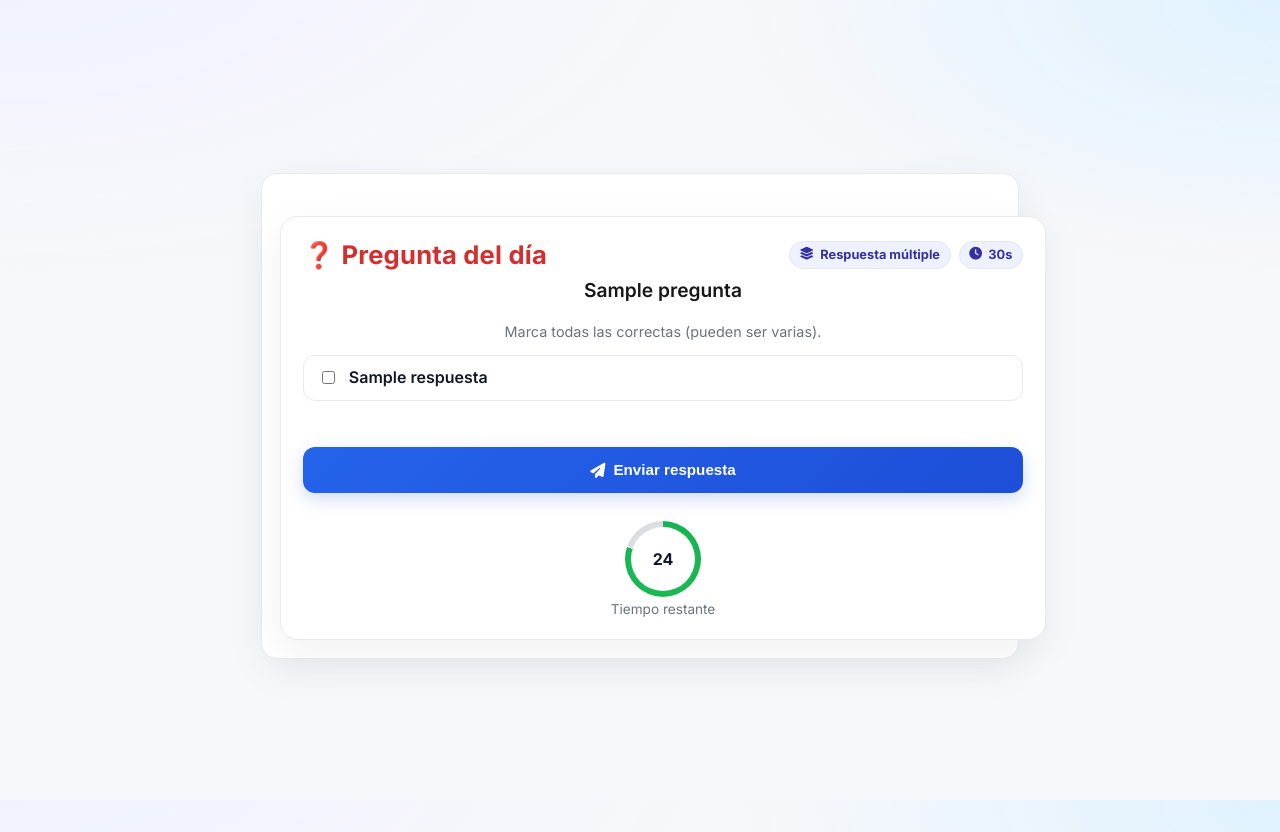
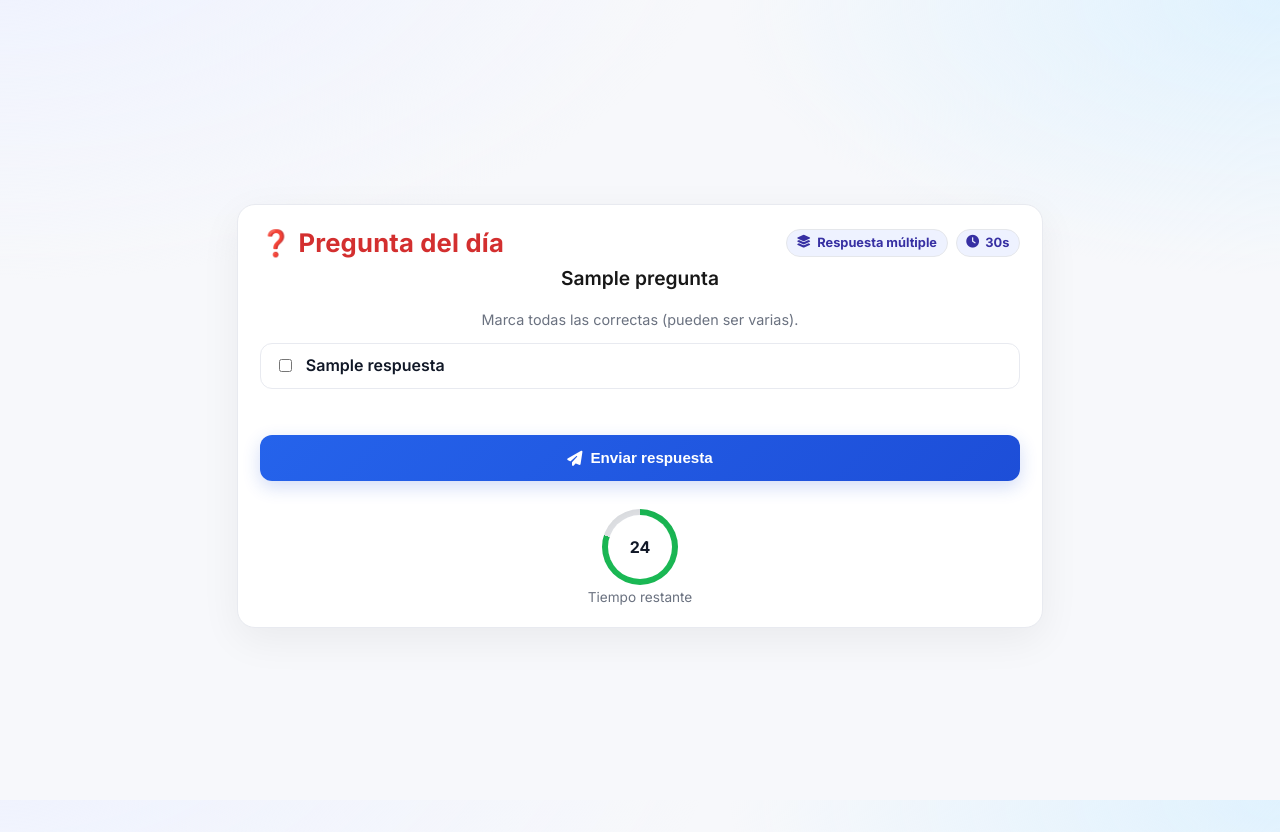
Before and after one commit to atencionpregunta/AtencionPregunta, a Flask app: template templates/pregunta.html in a window 1280 px wide. Run offline with Flask 3, Linux system fonts and the light colour scheme; the template is opened without the code that fills it: most values are stand-ins (such as "Sample title", 1, 10 or a date in 2020).

Commit message:
Add files via upload

```diff
--- a/templates/pregunta.html
+++ b/templates/pregunta.html
@@ -2,38 +2,77 @@
 
 {% block extra_head %}
 <style>
-  :root{ --line:#e8eaf0; --muted:#6b7280; --text:#171717; --ok-hsl:142 75% 42%; --warn-hsl:38 92% 50%; --bad-hsl:0 78% 46%; }
-  .q-card{ width:100%; max-width:760px; margin:24px auto 0; border:1px solid var(--line); border-radius:18px; background:#fff; box-shadow:0 12px 40px rgba(2,6,23,.06); padding:22px; position:relative; }
-  .q-card::before,.q-card::after{ content:none !important; }
-  @media (max-width:640px){ .q-card{ margin-top:max(16px, env(safe-area-inset-top)); padding:18px; } }
+  :root{
+    --line:#e8eaf0; --muted:#6b7280; --text:#171717;
+    --ok-hsl:142 75% 42%; --warn-hsl:38 92% 50%; --bad-hsl:0 78% 46%;
+  }
+
+  /* Hacemos que la .card del base tenga el look de q-card */
+  .card{
+    width:100%;
+    max-width:760px;
+    margin:24px auto 0;
+    border:1px solid var(--line);
+    border-radius:18px;
+    background:#fff;
+    box-shadow:0 12px 40px rgba(2,6,23,.06);
+    padding:22px;
+    position:relative;
+  }
+  @media (max-width:640px){
+    .card{ margin-top:max(16px, env(safe-area-inset-top)); padding:18px; }
+  }
+
   .header-row{ display:flex; align-items:center; justify-content:space-between; gap:12px; flex-wrap:wrap; margin-bottom:8px; }
   .header-row h1{ margin:0; font-size:1.6rem; letter-spacing:.2px }
+
   .chips{ display:flex; gap:8px; flex-wrap:wrap; }
-  .chip{ display:inline-flex; align-items:center; gap:.4rem; padding:.35rem .6rem; border-radius:999px; background:#eef2ff; color:#3730a3; border:1px solid #e5e7eb; font-weight:700; font-size:.8rem; }
+  .chip{
+    display:inline-flex; align-items:center; gap:.4rem;
+    padding:.35rem .6rem; border-radius:999px;
+    background:#eef2ff; color:#3730a3; border:1px solid #e5e7eb;
+    font-weight:700; font-size:.8rem;
+  }
+
   .question-title{ margin:.4rem 0 1rem; font-size:1.2rem; line-height:1.35; color:var(--text); }
   .audio-container{ display:flex; align-items:center; gap:.6rem; margin:.25rem 0 .5rem; }
   .image-container img{ max-width:100%; border-radius:12px; margin-top:.5rem; box-shadow:0 6px 18px rgba(2,6,23,.06) }
+
   .answers-container{ display:flex; flex-direction:column; gap:.5rem; margin-top:.25rem; }
   .hint{ color:var(--muted); font-size:.9rem; margin:.2rem 0 .4rem; }
-  .option{ display:flex; align-items:flex-start; gap:.65rem; padding:.7rem .9rem; border:1px solid var(--line); border-radius:12px; background:#fff; cursor:pointer; transition:border-color .15s, box-shadow .15s, transform .03s; }
+
+  .option{
+    display:flex; align-items:flex-start; gap:.65rem;
+    padding:.7rem .9rem; border:1px solid var(--line); border-radius:12px;
+    background:#fff; cursor:pointer;
+    transition:border-color .15s, box-shadow .15s, transform .03s;
+  }
   .option:hover{ border-color:#d6dae3; box-shadow:0 4px 14px rgba(2,6,23,.06) }
   .option:active{ transform:scale(.998) }
   .option input{ margin-top:.2rem; transform:translateY(1px); accent-color:hsl(var(--ok-hsl)); }
   .option .txt{ line-height:1.35; }
+
   .btn.primary-btn{ font-weight:800; border-radius:12px; display:inline-flex; align-items:center; gap:.5rem; }
+
   .timer-section{ display:flex; flex-direction:column; align-items:center; gap:.25rem; margin-top:1rem; }
-  .timer{ --angle:360deg; --ring:hsl(var(--ok-hsl)); width:76px; height:76px; border-radius:999px; background:conic-gradient(var(--ring) var(--angle), #e5e7eb 0); position:relative; box-shadow:inset 0 4px 16px rgba(0,0,0,.08); }
+  .timer{
+    --angle:360deg; --ring:hsl(var(--ok-hsl));
+    width:76px; height:76px; border-radius:999px;
+    background:conic-gradient(var(--ring) var(--angle), #e5e7eb 0);
+    position:relative; box-shadow:inset 0 4px 16px rgba(0,0,0,.08);
+  }
   .timer::after{ content:""; position:absolute; inset:6px; border-radius:999px; background:#fff; z-index:0; }
   .timer span{ position:absolute; inset:0; display:grid; place-items:center; font-weight:800; z-index:1; color:#111827; }
+
   .timer-warn{ --ring:hsl(var(--warn-hsl)); }
   .timer-danger{ --ring:hsl(var(--bad-hsl)); }
   .timer-label{ font-size:.85rem; color:var(--muted); }
+
   @media (max-width:520px){ .header-row h1{ font-size:1.35rem } .timer{ width:68px; height:68px } }
 </style>
 {% endblock %}
 
 {% block content %}
-<div class="q-card">
   <div class="header-row">
     <h1>❓ Pregunta del día</h1>
     <div class="chips">
@@ -69,6 +108,7 @@
 
   <h2 class="question-title">{{ pregunta["pregunta"] }}</h2>
 
+  {# Si tu backend procesa el POST en esta misma ruta, deja ver_pregunta. Si tienes /responder, cambia el endpoint. #}
   <form id="form-pregunta" method="POST" action="{{ url_for('preguntas.ver_pregunta') }}">
     <input type="hidden" name="pregunta_id" value="{{ pregunta['id'] }}">
 
@@ -107,7 +147,6 @@
       <div class="timer-label">Tiempo restante</div>
     </div>
   </form>
-</div>
 
   <script>
     // Audio preview (si existe)
@@ -157,7 +196,7 @@
     (function () {
       const form = document.getElementById('form-pregunta');
       if (!form) return;
-    const esMultiple = {{ 'true' if es_multiple else 'false' }};
+      const esMultiple = {{ es_multiple | tojson }};
       form.addEventListener('submit', function (e) {
         if (esMultiple) {
           const alguno = form.querySelector('input[name="respuestas_seleccionadas"]:checked');
```
Lines whose indentation alone changed are shown as unchanged.
